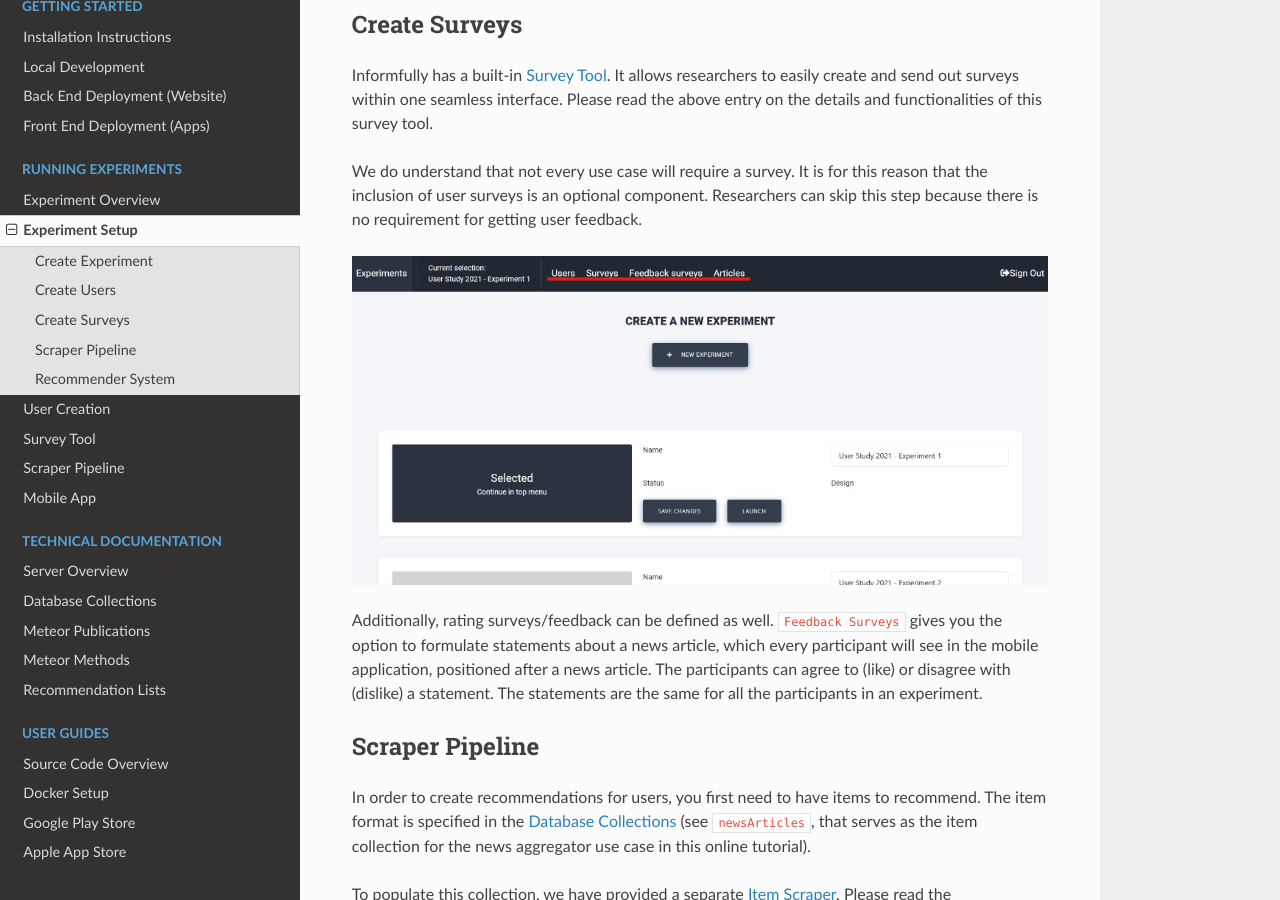
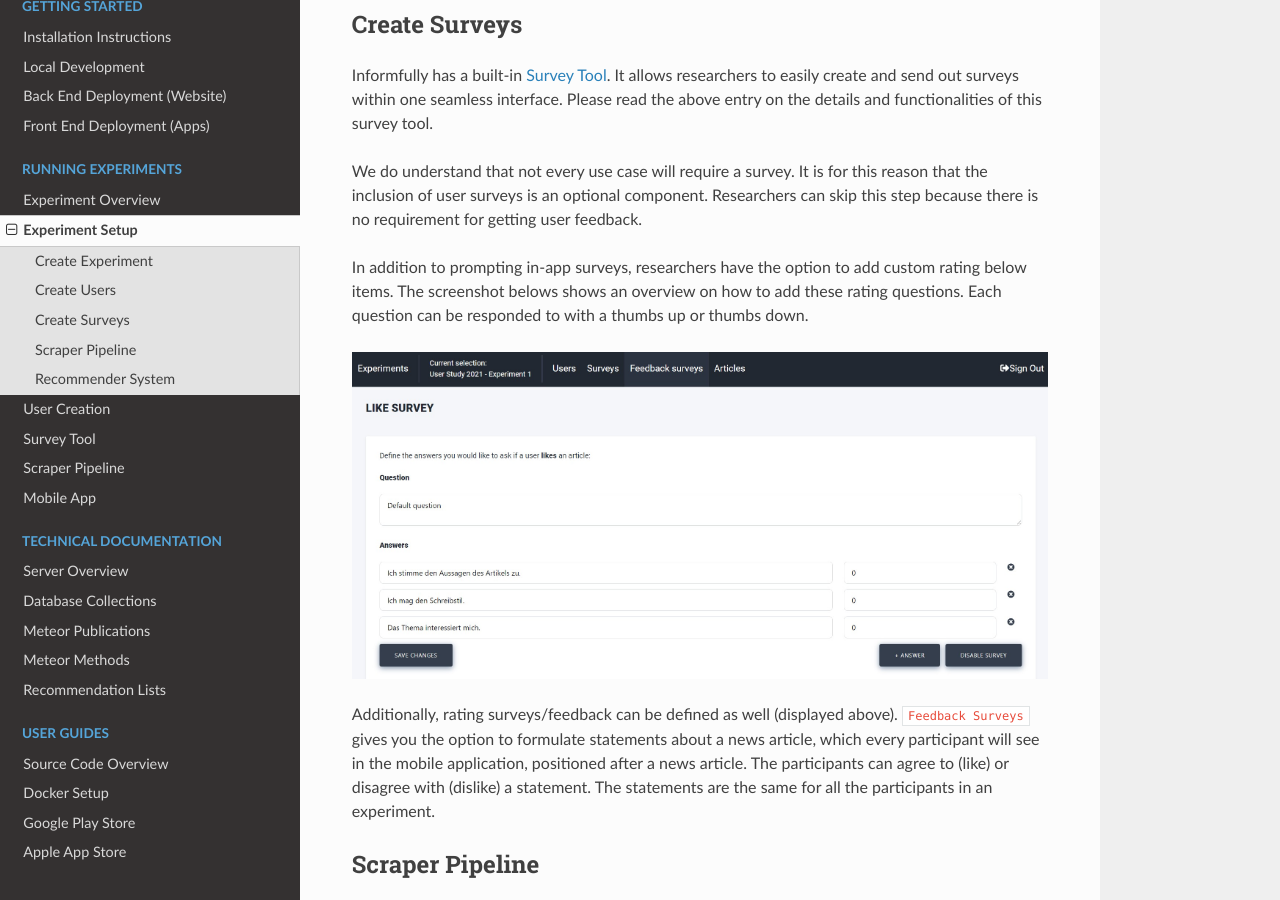
Before and after one commit to Informfully/Documentation, a Sphinx documentation site: the page built from docs/source/experiment.rst, in a window 1280 px wide and 900 px high, scrolled down 2041 px. Built offline with Sphinx 7.4.7 and the Read the Docs theme 2.0.0, drawn with Linux system fonts in a browser that asks for light colours.

Commit message:
Survey documentation update

```diff
--- a/docs/source/experiment.rst
+++ b/docs/source/experiment.rst
@@ -74,11 +74,15 @@ We do understand that not every use case will require a survey.
 It is for this reason that the inclusion of user surveys is an optional component.
 Researchers can skip this step because there is no requirement for getting user feedback.
 
-.. image:: img/tutorial_screenshots/tutorial_1.jpg
+In addition to prompting in-app surveys, researchers have the option to add custom rating below items.
+The screenshot belows shows an overview on how to add these rating questions.
+Each question can be responded to with a thumbs up or thumbs down.
+
+.. image:: img/tutorial_screenshots/tutorial_3.jpg
    :width: 700
    :alt: Surveys screen
 
-Additionally, rating surveys/feedback can be defined as well.
+Additionally, rating surveys/feedback can be defined as well (displayed above).
 ``Feedback Surveys`` gives you the option to formulate statements about a news article, which every participant will see in the mobile application, positioned after a news article.
 The participants can agree to (like) or disagree with (dislike) a statement.
 The statements are the same for all the participants in an experiment.
```
Also changed, not shown: docs/source/img/web_screenshots/web_screenshots (1).png, docs/source/img/web_screenshots/web_screenshots (2).png, docs/source/img/web_screenshots/web_screenshots (3).png, 2 other files.
